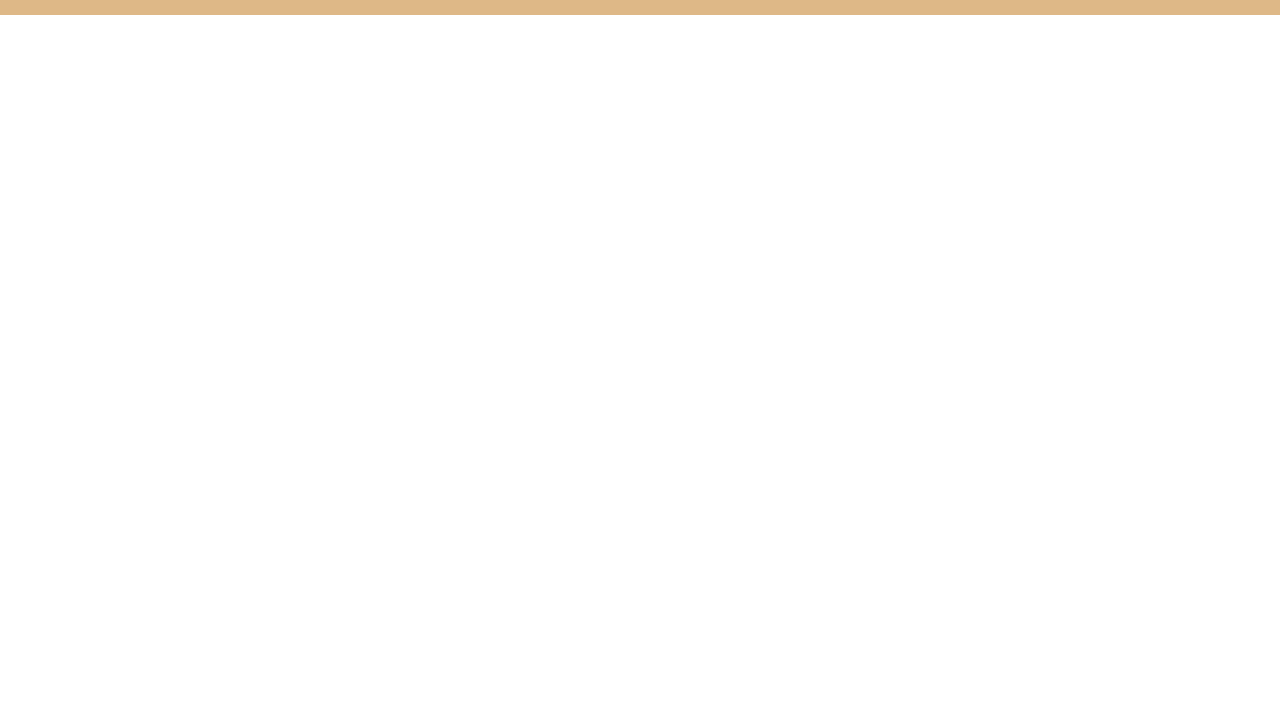
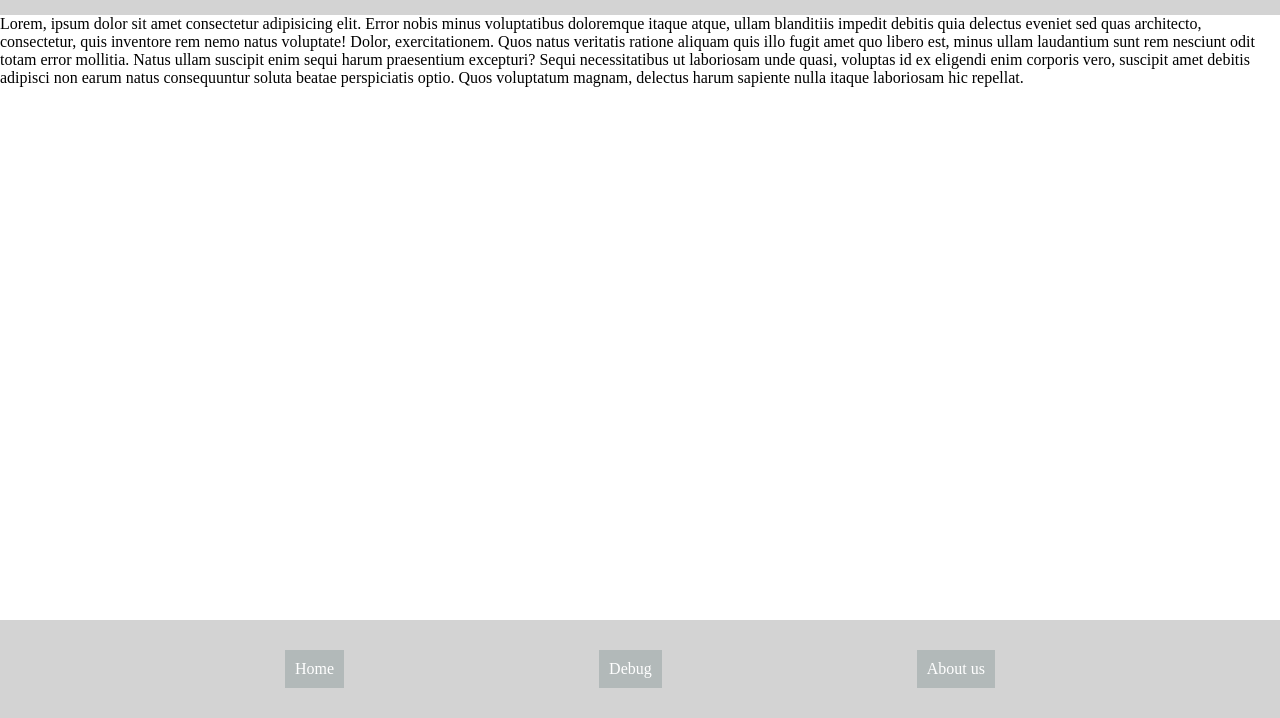
Before and after one commit to PettoDavida/School-Repo, a plain HTML site: page index.html in a window 1280 px wide. Shown: the part 82-800 px from the top of the page. Drawn offline with Linux system fonts and the light colour scheme.

Commit message:
added footer on bottom

```diff
--- a/index.css
+++ b/index.css
@@ -4,11 +4,19 @@
 
 }
 
+body{
+    min-height: 100vh;
+    margin: 0;
+
+    display: grid;
+    grid-template-rows: auto 1fr auto;
+}
+
 header{
     display: flex;
     justify-content: left;
     padding: 30px;
-    background-color: burlywood;
+    background-color: lightgrey;
 
 }
 
@@ -16,3 +24,37 @@ header>a{
     padding-left: 40px;
     font-size: 30px;
 }
+
+footer{
+    display: flex;
+    justify-content: space-evenly;
+    background-color: lightgrey;
+    padding: 30px;
+
+}
+
+footer>div>a{
+    text-decoration: none;
+    color: #FFFFFF;
+}
+
+footer>div{
+    background: rgba(47, 79, 79, .2);
+
+    padding: 10px;
+    color: white;
+
+}
+
+footer>div>a:hover{
+    color: deepskyblue;
+}
+
+#left{
+}
+
+#middle{
+}
+
+#right{
+}
--- a/index.html
+++ b/index.html
@@ -15,6 +15,14 @@
 
         <a href="http://www.youtube.com" target="_blank">youtube</a>
     </header>
+    <article>
+        <div>Lorem, ipsum dolor sit amet consectetur adipisicing elit. Error nobis minus voluptatibus doloremque itaque atque, ullam blanditiis impedit debitis quia delectus eveniet sed quas architecto, consectetur, quis inventore rem nemo natus voluptate! Dolor, exercitationem. Quos natus veritatis ratione aliquam quis illo fugit amet quo libero est, minus ullam laudantium sunt rem nesciunt odit totam error mollitia. Natus ullam suscipit enim sequi harum praesentium excepturi? Sequi necessitatibus ut laboriosam unde quasi, voluptas id ex eligendi enim corporis vero, suscipit amet debitis adipisci non earum natus consequuntur soluta beatae perspiciatis optio. Quos voluptatum magnam, delectus harum sapiente nulla itaque laboriosam hic repellat.</div>
+    </article>
+    <footer>
+        <div id="left"> <a href="http://" target="_blank" rel="noopener noreferrer">Home</a></div>
+        <div id="middle"> <a href="http://" target="_blank" rel="noopener noreferrer"> Debug</a></div>
+        <div id="right"><a href="http://" target="_blank" rel="noopener noreferrer">About us</a></div>
+    </footer>
 </body>
 
 </html>
```
